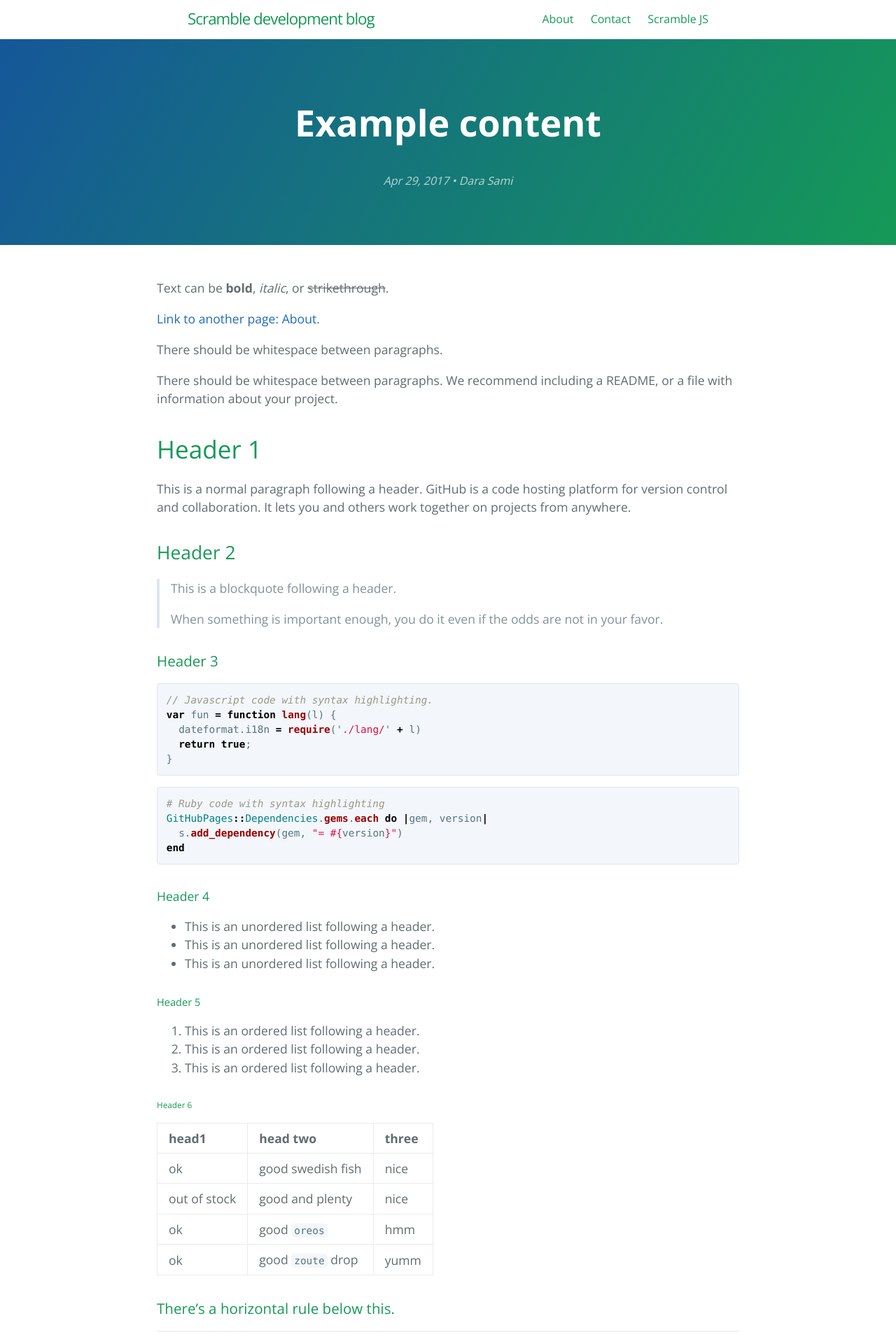
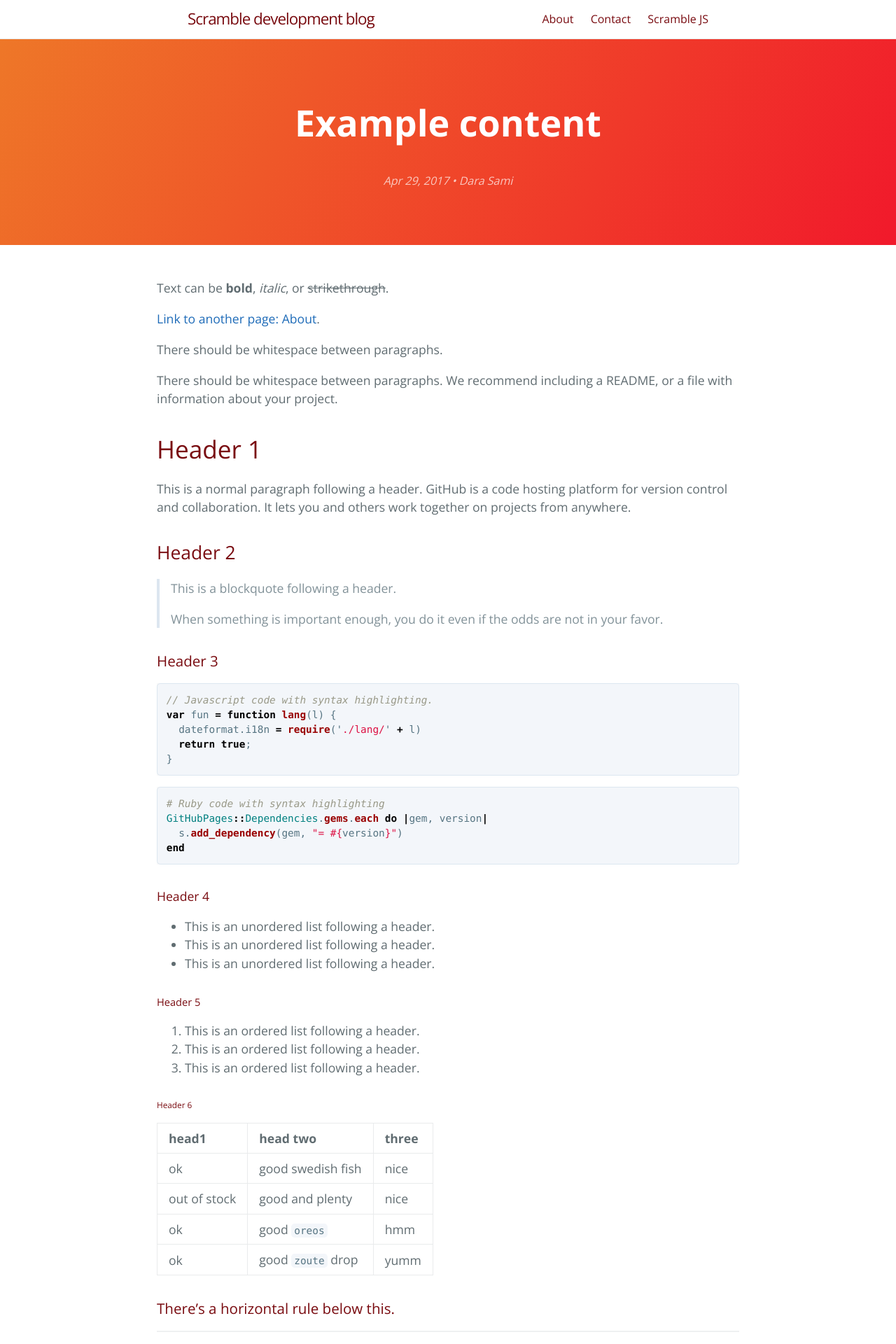
Before and after one commit to samid737/scrambledev, a Jekyll site: the page built from _posts/2017-04-29-cayman-example-content.md, in a window 1280 px wide. Shown: the top 1920 px of the page at 70% size. Built offline with Jekyll 4.4.1, drawn with Linux system fonts in a browser that asks for light colours.

Commit message:
new theme color

```diff
--- a/_sass/variables.scss
+++ b/_sass/variables.scss
@@ -3,12 +3,12 @@ $large-breakpoint: 64em !default;
 $medium-breakpoint: 42em !default;
 
 // Headers
-$header-heading-color: #fff !default;
-$header-bg-color: #159957 !default;
-$header-bg-color-secondary: #155799 !default;
+$header-heading-color: #FFFFFF !default;
+$header-bg-color: #F1192B !default;
+$header-bg-color-secondary: #EE7728 !default;
 
 // Text
-$section-headings-color: #159957 !default;
+$section-headings-color: #790B10 !default;
 $body-text-color: #606c71 !default;
 $body-link-color: #1e6bb8 !default;
 $blockquote-text-color: #819198 !default;
```
